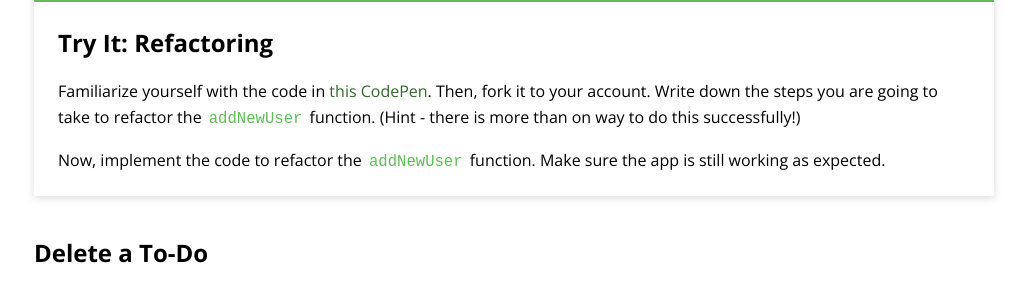
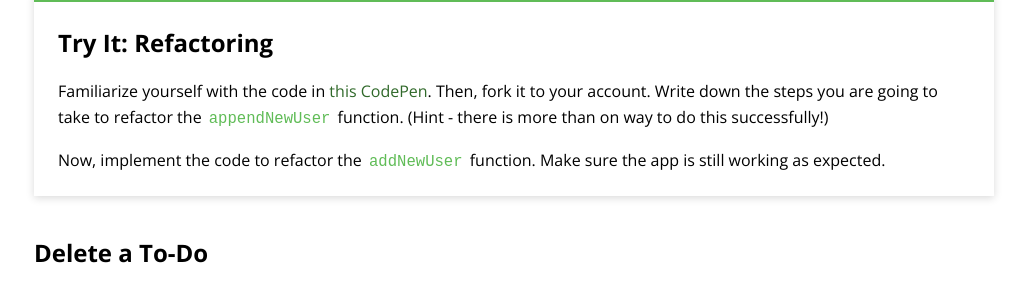
Before and after one commit to ameseee/kwk-curriculum-site, a Jekyll site: the page built from web-app/lessons/dom-manipulation-2/index.md, in a window 1280 px wide and 900 px high, scrolled down 6681 px. Shown: the part 150-442 px from the top of the window, without its empty margins (126-1153 px from the left). Built offline with Jekyll 4.4.1, drawn with Linux system fonts in a browser that asks for light colours; nearby versions of some CDN libraries.

Commit message:
Edit function name in Try It

```diff
--- a/web-app/lessons/dom-manipulation-2/index.md
+++ b/web-app/lessons/dom-manipulation-2/index.md
@@ -214,7 +214,7 @@ To make sure everyone is on the same page...
 
 <div class="try-it">
   <h2>Try It: Refactoring</h2>
-  <p>Familiarize yourself with the code in <a href="https://codepen.io/turing-kwk/pen/GLbvdX">this CodePen</a>. Then, fork it to your account. Write down the steps you are going to take to refactor the <code class="try-it-code">addNewUser</code> function. (Hint - there is more than on way to do this successfully!)</p>
+  <p>Familiarize yourself with the code in <a href="https://codepen.io/turing-kwk/pen/GLbvdX">this CodePen</a>. Then, fork it to your account. Write down the steps you are going to take to refactor the <code class="try-it-code">appendNewUser</code> function. (Hint - there is more than on way to do this successfully!)</p>
   <p>Now, implement the code to refactor the <code class="try-it-code">addNewUser</code> function. Make sure the app is still working as expected.</p>
 </div>
 
```
